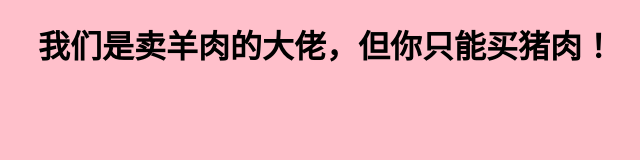
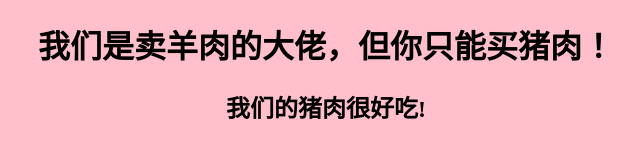
Before and after one commit to Ken9711/git-demo-1, a plain HTML site: page index.html in a window 1280 px wide. Shown: the whole page, without its empty margins (314-954 px from the left). Drawn offline with Linux system fonts and the light colour scheme.

Commit message:
添加了h2

```diff
--- a/index.html
+++ b/index.html
@@ -11,6 +11,7 @@
 
 <body>
     <h1>我们是卖羊肉的大佬，但你只能买猪肉！</h1>
+    <h2>我们的猪肉很好吃!</h2>
 </body>
 
 </html>
--- a/style.css
+++ b/style.css
@@ -5,3 +5,7 @@ body {
 h1 {
     text-align: center;
 }
+
+h2 {
+    text-align: center;
+}
```
